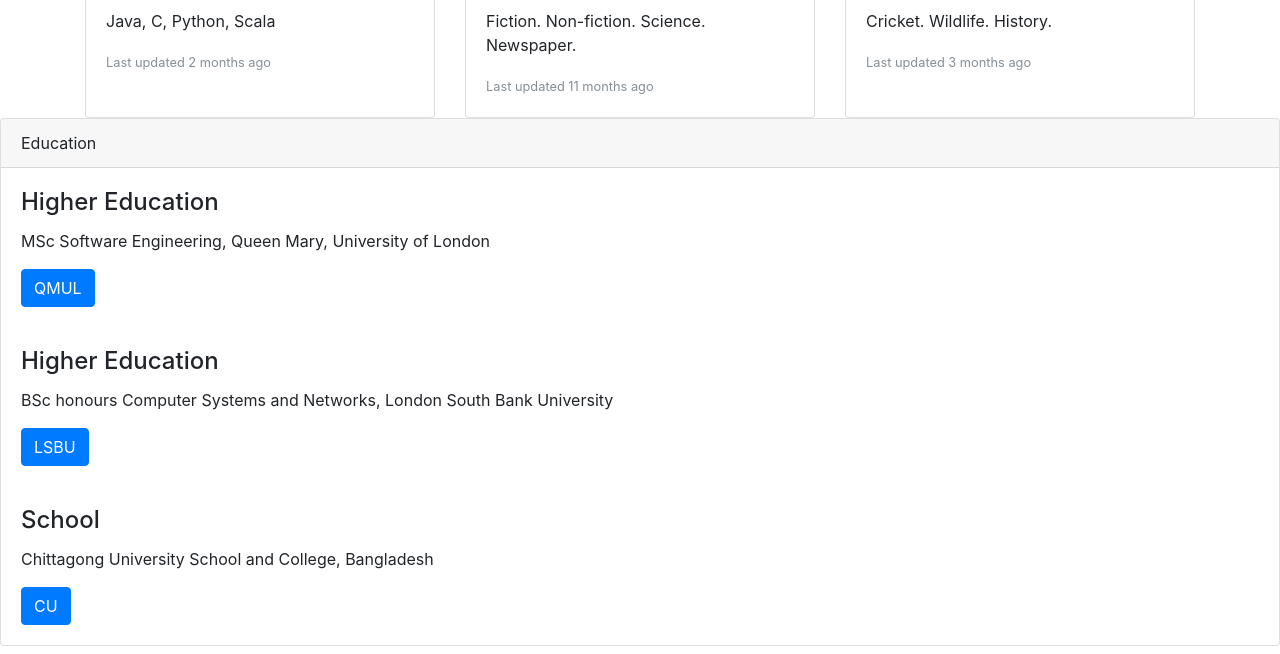
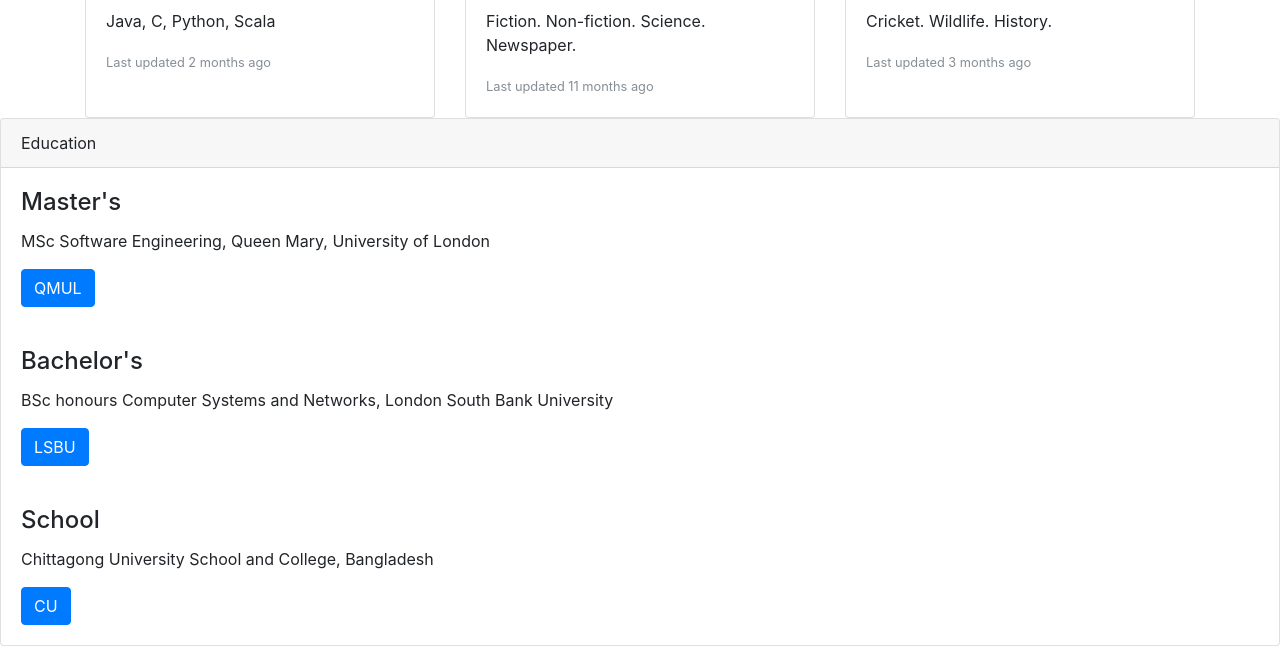
Before and after one commit to farhadulislam/portfolio, a plain HTML site: page index.html in a window 1280 px wide. Shown: the part 1610-2264 px from the top of the page. Drawn offline with nearby package versions, Linux system fonts and the light colour scheme.

Commit message:
index.html h4s updated for HE

```diff
--- a/index.html
+++ b/index.html
@@ -103,12 +103,12 @@
             Education
         </div>
         <div class="card-body">
-            <h4 class="card-title">Higher Education</h4>
+            <h4 class="card-title">Master's</h4>
             <p class="card-text">MSc Software Engineering, Queen Mary, University of London</p>
             <a href="http://www.qmul.ac.uk/" class="btn btn-primary" target = "_blank">QMUL</a>
         </div>
         <div class="card-body">
-            <h4 class="card-title">Higher Education</h4>
+            <h4 class="card-title">Bachelor's</h4>
             <p class="card-text">BSc honours Computer Systems and Networks, London South Bank University</p>
             <a href="http://www.lsbu.ac.uk/" class="btn btn-primary" target = "_blank">LSBU</a>
         </div>
```
